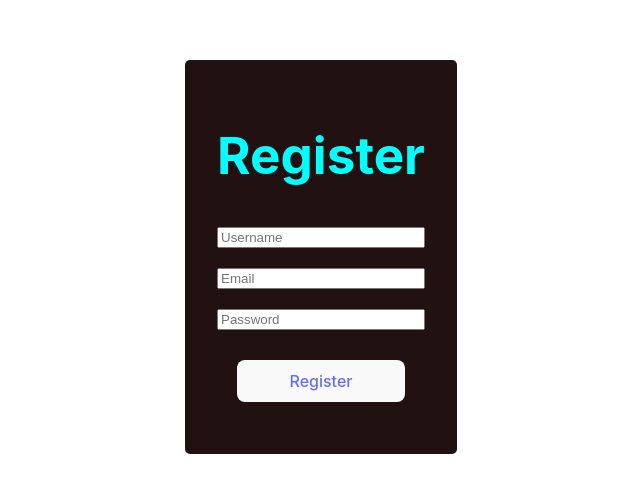
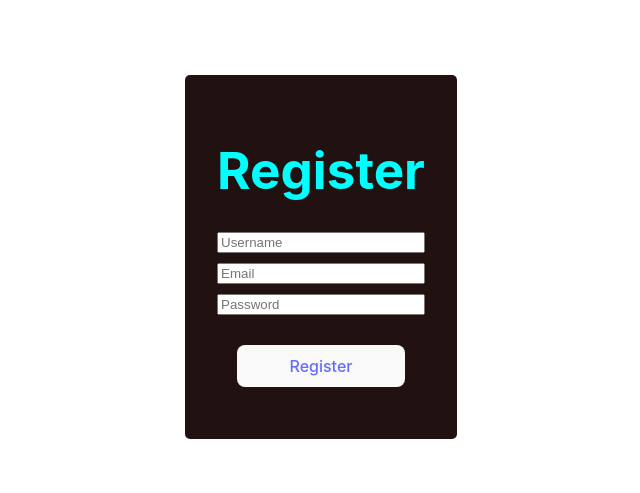
Before and after one commit to ManuelPaniagua/REST-API-FullStack-WEB, a React (Vite) app in the folder frontend-app/: page /register in a window 1280 px wide. Shown: the part 143-636 px from the top of the page, without its empty margins (319-959 px from the left). Built offline with nearby package versions, Linux system fonts and the light colour scheme.

Commit message:
data validation (using errors response from  the backend)

```diff
--- a/frontend-app/src/context/AuthContext.jsx
+++ b/frontend-app/src/context/AuthContext.jsx
@@ -12,16 +12,28 @@ return context;
 }
 export const AuthProvider = ({children}) => {
     const [user, setUser] = useState(null);
+    const [isAuthenticated, setIsAuthenticated] = useState(false);
+    const [errors, setErrors] = useState([]);
+
 
     const signup =  async (user) => {
-        const res = await registerResquest(user);
+        try {
+              const res = await registerResquest(user);
         setUser(res.data);
+        setIsAuthenticated(true);
          console.log(res);
+        } catch (error) {
+            // in the backend are set the errors
+            setErrors(error.response.data)
+        }
+
     }
     return(
         <AuthContext.Provider value={{
         signup,
         user,
+        isAuthenticated,
+        errors
         }}>
             {children}
         </AuthContext.Provider>
--- a/frontend-app/src/pages/RegisterPage.jsx
+++ b/frontend-app/src/pages/RegisterPage.jsx
@@ -1,12 +1,19 @@
 import { useForm } from 'react-hook-form';
 import { useAuth } from '../context/AuthContext';
+import { useEffect } from 'react';
+import { useNavigate } from 'react-router-dom';
 
  const RegisterPage  = () => {
 
     // It generates and manage the Usestate for us
-    const {register, handleSubmit} = useForm();
-    const {signup, user} = useAuth();
+    const {register, handleSubmit, formState: { errors }, } = useForm();
+    const {signup, user, isAuthenticated, errors: RegisterErrors} = useAuth();
     console.log(user);
+    const navigate = useNavigate();
+
+    useEffect(() => {
+        if (isAuthenticated) navigate('/');
+    }, [isAuthenticated])
 
     const onSubmit = handleSubmit(async (values) => {
         signup(values)
@@ -16,13 +23,26 @@ import { useAuth } from '../context/AuthContext';
   return (
     <div>
         <h1>Register</h1>
+        {
+            RegisterErrors.map((error, i) => (
+                <div key={i}>
+                    {error}
+                </div>
+            ))
+        }
         <form className='form-users' onSubmit={onSubmit}>
-            <label htmlFor="Usename"></label>
             <input type="text" {...register("username", {required:true})} placeholder='Username'/>
-            <label htmlFor="Email"></label>
+            {errors.username && (
+                <p>Username is Required</p>
+            )}
             <input type="email" {...register("email", {required: true})} placeholder='Email'/>
-            <label htmlFor=""></label>
+            {errors.email && (
+                <p>Email is Required</p>
+            )}
             <input type="password" {...register("password", { required: true})} placeholder='Password'/>
+            {errors.password && (
+                <p>Password is Required</p>
+            )}
             <button type='submit'>Register</button>
         </form>
     </div>
```
